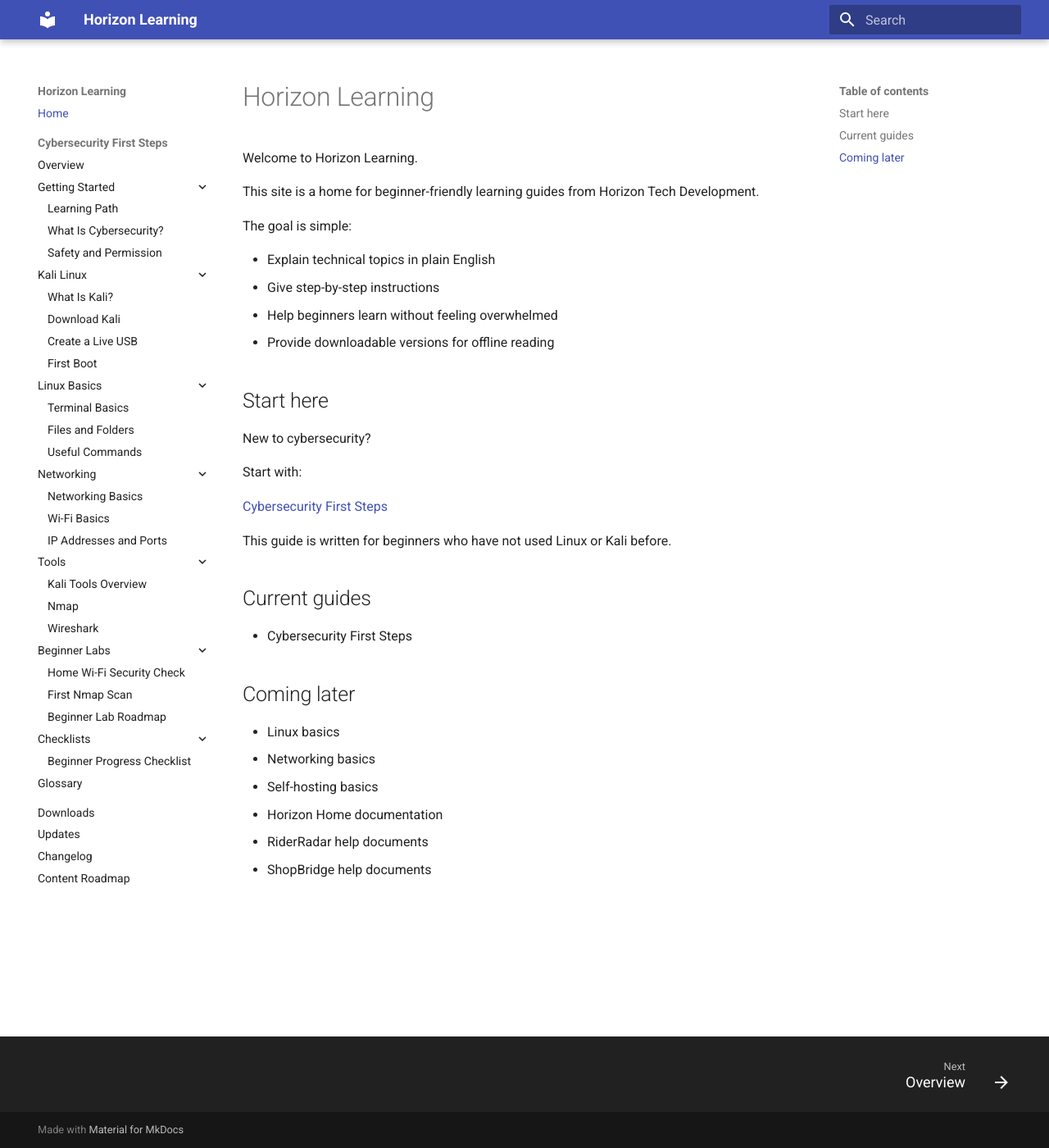
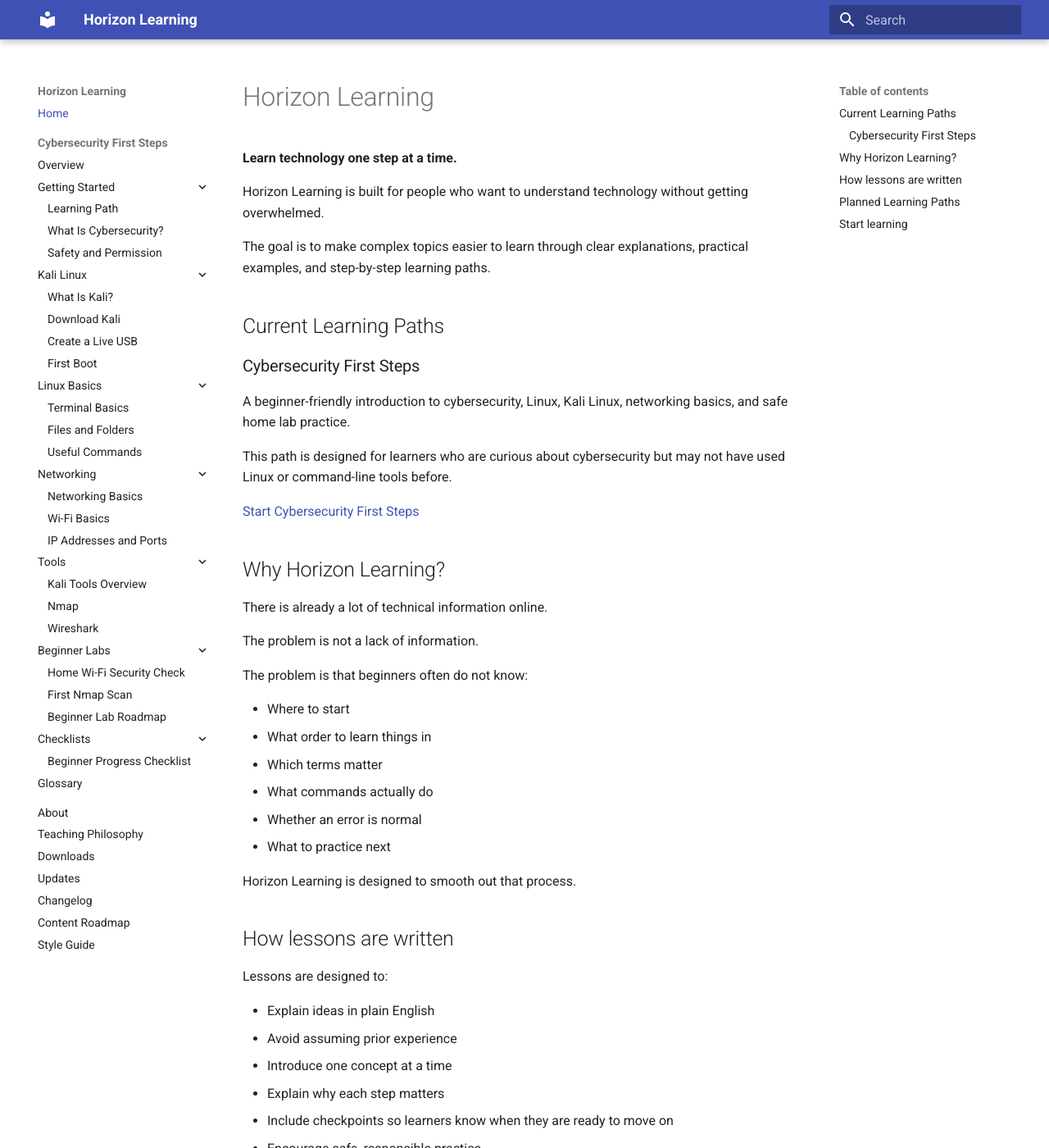
Before and after one commit to horizontechdevelopment-droid/horizon-learning, an MkDocs documentation site: the page built from docs/index.md, in a window 1280 px wide and 1400 px high. Shown: the whole window at 82% size. Built offline with MkDocs 1.6.1 and Material for MkDocs 9.7.7, drawn with Linux system fonts in a browser that asks for light colours; some of the changed text lies outside the part shown.

Commit message:
Add Horizon Learning identity pages

```diff
--- /dev/null
+++ b/docs/about.md
@@ -0,0 +1,64 @@
+# About Horizon Learning
+
+Horizon Learning exists to make complex technology approachable.
+
+Many people want to learn topics like Linux, networking, cybersecurity, programming, and self-hosting, but the learning process can feel scattered and intimidating.
+
+Horizon Learning is designed to provide a smoother path.
+
+## Mission
+
+Make practical technology education easier to understand, easier to follow, and easier to apply.
+
+## Who this is for
+
+Horizon Learning is for people who:
+
+- Are new to technical topics
+- Prefer plain-English explanations
+- Want step-by-step guidance
+- Want to understand what they are doing, not just copy commands
+- Want safe hands-on practice
+- Want a clear path from beginner to confident learner
+
+## What makes this different
+
+Horizon Learning is not trying to be the biggest library of tutorials on the internet.
+
+The goal is to be organized, practical, and beginner-friendly.
+
+Each learning path is designed to answer:
+
+- What is this?
+- Why does it matter?
+- How does it work?
+- How do I practice it safely?
+- What should I learn next?
+
+## Learning approach
+
+Horizon Learning focuses on:
+
+- Fundamentals before advanced topics
+- Understanding before memorization
+- Practical examples
+- Short lessons
+- Clear checkpoints
+- Safe practice environments
+- Responsible technology use
+
+## Current focus
+
+The first learning path is:
+
+- Cybersecurity First Steps
+
+This path introduces cybersecurity, Kali Linux, Linux basics, networking fundamentals, beginner tools, and safe practice labs.
+
+## Long-term direction
+
+Horizon Learning may eventually include more learning paths, downloadable guides, checklists, glossaries, labs, and interactive progress tracking.
+
+For now, the priority is simple:
+
+Build one clear, useful, beginner-friendly learning path at a time.
--- a/docs/index.md
+++ b/docs/index.md
@@ -1,35 +1,63 @@
 # Horizon Learning
 
-Welcome to Horizon Learning.
+**Learn technology one step at a time.**
 
-This site is a home for beginner-friendly learning guides from Horizon Tech Development.
+Horizon Learning is built for people who want to understand technology without getting overwhelmed.
 
-The goal is simple:
+The goal is to make complex topics easier to learn through clear explanations, practical examples, and step-by-step learning paths.
 
-- Explain technical topics in plain English
-- Give step-by-step instructions
-- Help beginners learn without feeling overwhelmed
-- Provide downloadable versions for offline reading
+## Current Learning Paths
 
-## Start here
+### Cybersecurity First Steps
 
-New to cybersecurity?
+A beginner-friendly introduction to cybersecurity, Linux, Kali Linux, networking basics, and safe home lab practice.
 
-Start with:
+This path is designed for learners who are curious about cybersecurity but may not have used Linux or command-line tools before.
+
+[Start Cybersecurity First Steps](cybersecurity-first-steps/index.md)
+
+## Why Horizon Learning?
+
+There is already a lot of technical information online.
+
+The problem is not a lack of information.
+
+The problem is that beginners often do not know:
+
+- Where to start
+- What order to learn things in
+- Which terms matter
+- What commands actually do
+- Whether an error is normal
+- What to practice next
+
+Horizon Learning is designed to smooth out that process.
+
+## How lessons are written
+
+Lessons are designed to:
+
+- Explain ideas in plain English
+- Avoid assuming prior experience
+- Introduce one concept at a time
+- Explain why each step matters
+- Include checkpoints so learners know when they are ready to move on
+- Encourage safe, responsible practice
+
+## Planned Learning Paths
+
+Future learning paths may include:
+
+- Linux Fundamentals
+- Networking Fundamentals
+- Git and GitHub
+- Python Fundamentals
+- Docker Basics
+- Self-Hosting Basics
+- Home Lab Builder
+
+## Start learning
+
+If you are new here, start with:
 
 [Cybersecurity First Steps](cybersecurity-first-steps/index.md)
-
-This guide is written for beginners who have not used Linux or Kali before.
-
-## Current guides
-
-- Cybersecurity First Steps
-
-## Coming later
-
-- Linux basics
-- Networking basics
-- Self-hosting basics
-- Horizon Home documentation
-- RiderRadar help documents
-- ShopBridge help documents
--- a/mkdocs.yml
+++ b/mkdocs.yml
@@ -57,10 +57,13 @@ nav:
 
       - Glossary: cybersecurity-first-steps/glossary.md
 
+  - About: about.md
+  - Teaching Philosophy: teaching-philosophy.md
   - Downloads: downloads.md
   - Updates: updates.md
   - Changelog: changelog.md
   - Content Roadmap: content-roadmap.md
+  - Style Guide: style-guide.md
 
 markdown_extensions:
   - admonition
```
Also changed, not shown: docs/style-guide.md (added, +178 -0 lines), docs/teaching-philosophy.md (added, +96 -0 lines).
